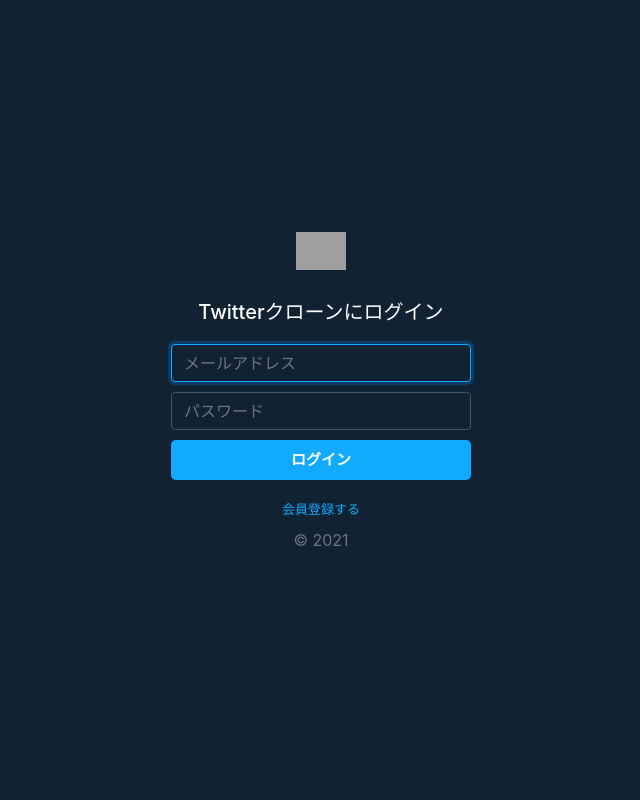
After one commit to kurionigiri/TwitterClone, a PHP site: page /sign-in.php in a window 1280 px wide. The commit adds this page. Shown: the whole page, without its empty margins (319-959 px from the left). Run offline with PHP 8.4, Linux system fonts and the light colour scheme; grey boxes are pictures that could not be loaded.

Commit message:
会員登録/ログイン画面実装

```diff
--- a/Views/css/style.css
+++ b/Views/css/style.css
@@ -1,3 +1,9 @@
+/*
+全体
+****/
+html{
+    height: 100%;
+}
 .container {
     display: flex;
     justify-content: center;
@@ -213,3 +219,43 @@
         margin-top:10px;
     }
 }
+
+/*
+会員登録（ログイン共用）
+****/
+body.signup{
+    display: flex;
+    align-items: center;
+    padding-top: 40px;
+    padding-bottom: 40px;
+    height: 100%;
+}
+.signup{
+    background-color: #123;
+    color: #fff;
+}
+.signup .form-signup{
+    width: 100%;
+    max-width: 330px;
+    padding: 15px;
+    margin: auto;
+}
+.signup img.logo-white {
+    margin-bottom: 30px;
+    width: 50px;
+}
+.signup h1{
+    font-size: 20px;
+    margin-bottom: 20px;
+}
+.signup input{
+    margin-bottom: 10px;
+    background-color: #123;
+    border-color: #456;
+    color: #fff;
+}
+.signup input:focus{
+    background-color:#123;
+    border-color:#1af;
+    color:#fff;
+}
--- /dev/null
+++ b/Views/sign-in.php
@@ -0,0 +1,28 @@
+<!DOCTYPE html>
+<html lang="ja">
+<head>
+    <meta charset="UTF-8">
+    <meta http-equiv="X-UA-Compatible" content="IE=edge">
+    <meta name="viewport" content="width=device-width, initial-scale=1.0">
+    <!-- Bootstrap　CSS -->
+    <link href="https://cdn.jsdelivr.net/npm/bootstrap@4.6.0/dist/css/bootstrap.min.css" rel="stylesheet">
+    <link href="/twitterClone/Views/css/style.css" rel="stylesheet">
+    <title>ログイン画面/Twitterクローン</title>
+    <meta name="description" content="ログイン画面です">
+</head>
+
+<body class="signup text-center">
+    <main class="form-signup">
+        <form action="sign-in.php" method="post">
+            <img src="/TwitterClone/Views/img/logo-white.svg" alt="logo" class="logo-white">
+            <h1>Twitterクローンにログイン</h1>
+            <input type="email" class="form-control" name="email" placeholder="メールアドレス"  required autofocus>
+            <input type="password" class="form-control" name="password" placeholder="パスワード"  required>
+            <button class="w-100 btn btn-lg" type="submit">ログイン</button>
+            <p class="mt-3 mb-2"><a href="sign-in.php">会員登録する</a></p>
+            <p class="mt-2 mb-3 text-muted">&copy; 2021</p>
+        </form>
+    </main>
+</body>
+
+</html>
```
Also changed, not shown: Views/sign-up.php (added, +30 -0 lines).
